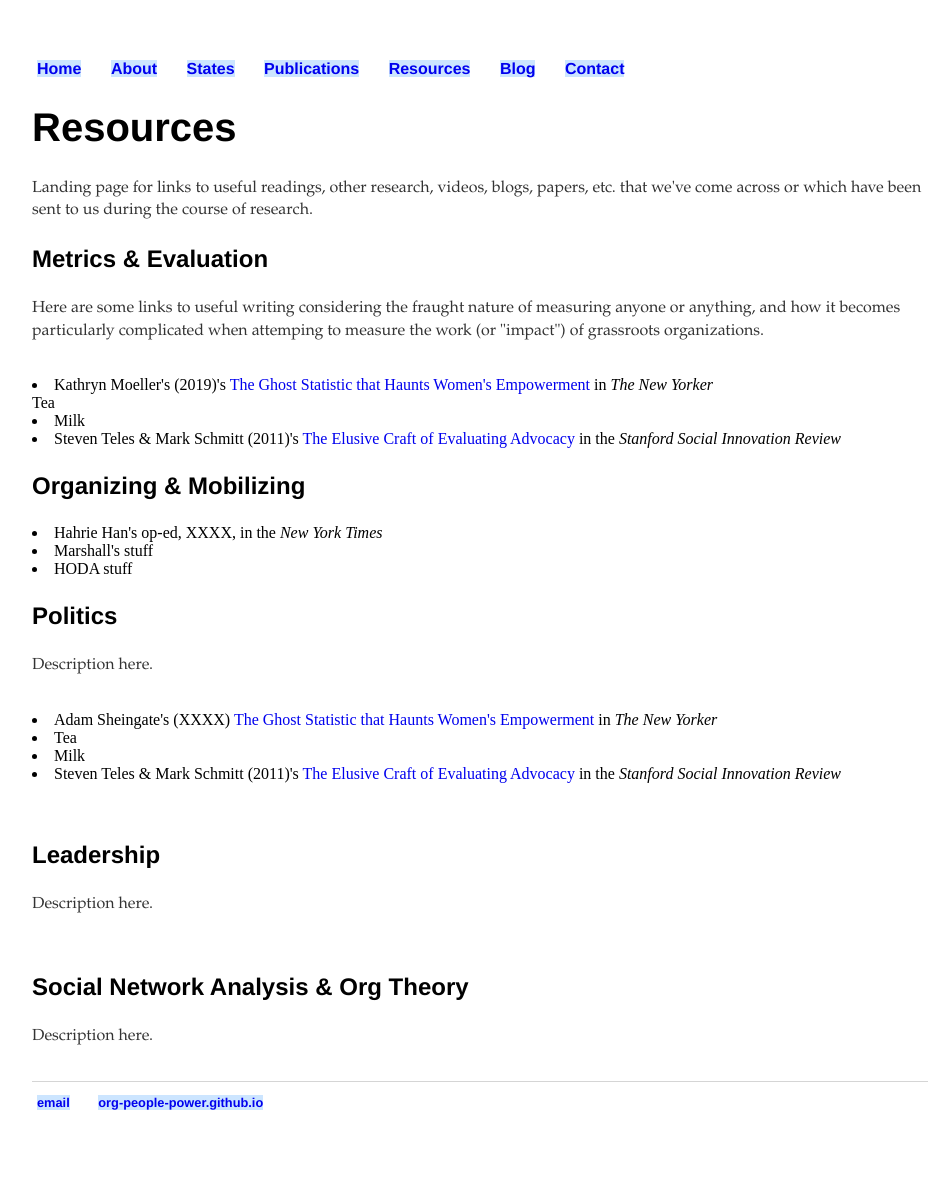
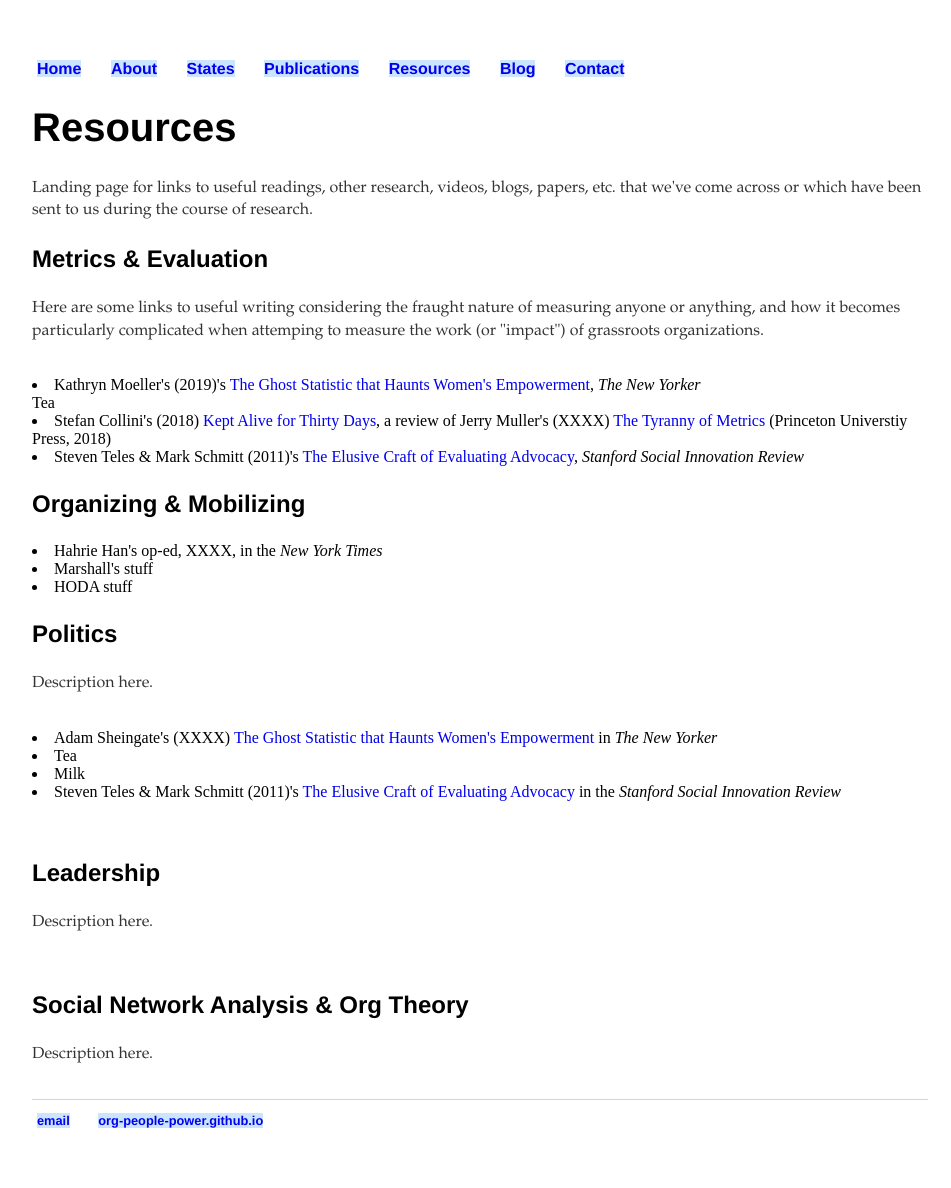
Before and after one commit to org-people-power/org-people-power.github.io, a Jekyll site: the page built from resources/index.html, in a window 1280 px wide. Shown: the whole page, without its empty margins (160-1111 px from the left). Built offline with Jekyll 4.4.1, drawn with Linux system fonts in a browser that asks for light colours.

Commit message:
Update index.html

```diff
--- a/resources/index.html
+++ b/resources/index.html
@@ -10,9 +10,9 @@ title: Resources
 
 <h3>Metrics & Evaluation</h3>
 <p> Here are some links to useful writing considering the fraught nature of measuring anyone or anything, and how it becomes particularly complicated when attemping to measure the work (or "impact") of grassroots organizations.</p> <br>
-<li> Kathryn Moeller's (2019)'s <a href="https://www.newyorker.com/science/elements/the-ghost-statistic-that-haunts-womens-	empowerment">The Ghost Statistic that Haunts Women's Empowerment</a> in <i>The New Yorker</i></li>Tea
-<li> Milk </li>
-<li> Steven Teles & Mark Schmitt (2011)'s <a href="https://ssir.org/articles/entry/the_elusive_craft_of_evaluating_advocacy">The Elusive Craft of Evaluating Advocacy</a> in the <i>Stanford Social Innovation Review</i></li>
+<li> Kathryn Moeller's (2019)'s <a href="https://www.newyorker.com/science/elements/the-ghost-statistic-that-haunts-womens-empowerment">The Ghost Statistic that Haunts Women's Empowerment</a>,<i> The New Yorker</i></li>Tea
+<li> Stefan Collini's (2018) <a href="https://www.lrb.co.uk/v40/n21/stefan-collini/kept-alive-for-thirty-days">Kept Alive for Thirty Days</a>, a review of Jerry Muller's (XXXX) <a href="https://www.amazon.com/dp/B07K458MZG/ref=dp-kindle-redirect?_encoding=UTF8&btkr=1">The Tyranny of Metrics</a> (Princeton Universtiy Press, 2018)</li>
+<li> Steven Teles & Mark Schmitt (2011)'s <a href="https://ssir.org/articles/entry/the_elusive_craft_of_evaluating_advocacy">The Elusive Craft of Evaluating Advocacy</a>,<i> Stanford Social Innovation Review</i></li>
 </p>
 <h3>Organizing & Mobilizing</h3>
 <ul.c>
```
